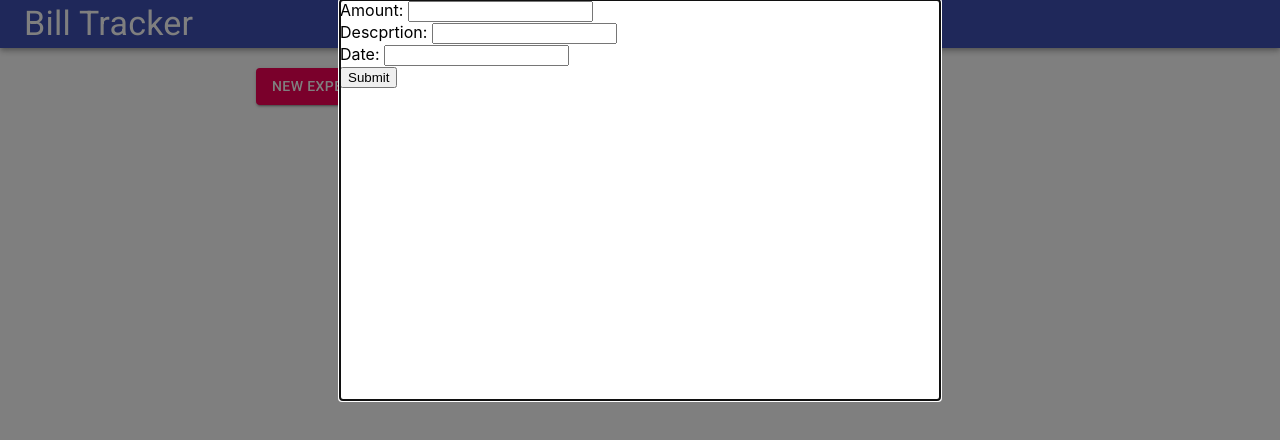
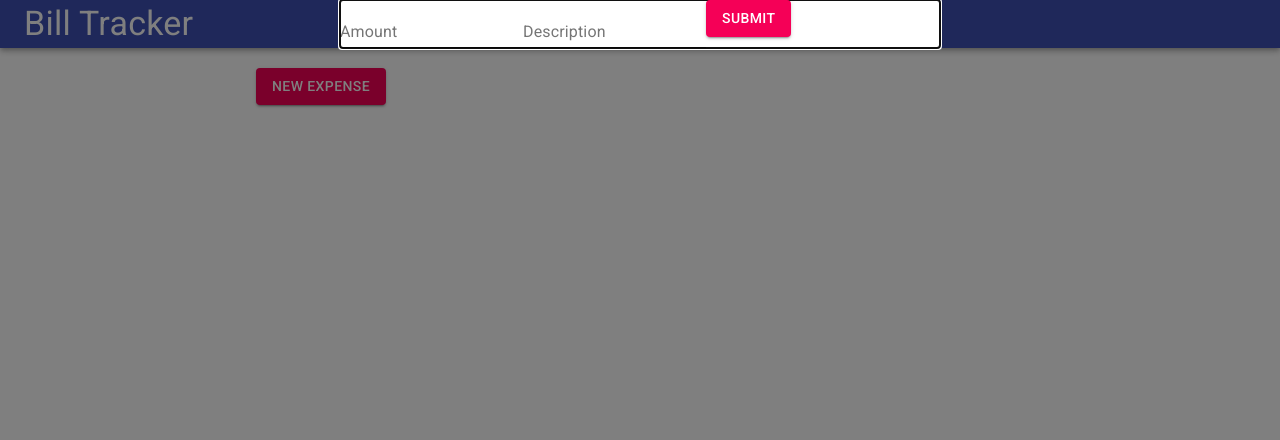
Before and after one commit to mdabdulbari/bill-tracker, a React (Create React App) app: page / in a window 1280 px wide. Shown: the top 440 px of the page. Built offline with nearby package versions, Linux system fonts and the light colour scheme.

Commit message:
add Inputs in modal

```diff
--- a/src/App.js
+++ b/src/App.js
@@ -1,3 +1,4 @@
+import { useState } from "react";
 import { Button, withStyles } from "@material-ui/core";
 
 import "./App.css";
@@ -5,15 +6,18 @@ import Header from "./components/Header";
 import styles from "./components/Header/styles";
 import ExpenseModal from "./components/ExpenseModal";
 
-function App({ classes }) {
+function App(props) {
+  const [amount, setamount] = useState("");
+
+  console.log(props);
   return (
-        <div className={classes.root}>
+    <div className={props.classes.root}>
       <Header />
-            <section className={classes.expenseSection}>
+      <section className={props.classes.expenseSection}>
         <Button color="secondary" variant="contained">
           New Expense
         </Button>
-                <ExpenseModal />
+        <ExpenseModal amount={console.log(amount)} />
       </section>
     </div>
   );
--- a/src/components/ExpenseModal/index.js
+++ b/src/components/ExpenseModal/index.js
@@ -1,21 +1,26 @@
-import { Modal, withStyles } from "@material-ui/core";
+import { Button, Input, Modal, withStyles, TextField } from "@material-ui/core";
+import { useState } from "react";
+
 import styles from "./styles";
 
-const ExpenseModal = ({ classes }) => {
+const ExpenseModal = (props) => {
+  const [amount, setAmount] = useState("");
+  const [description, setDescription] = useState("");
 
-   const onChangeAmount=(e)=>{
-       console.log(e.target.value)
-   }
+  const onChangeAmount = (e) => {
+    setAmount(e.target.value);
+    console.log(amount);
+  };
 
-   const onChangeDescprtion=(e)=>{
-    console.log(e.target.value)
+  const onChangeDescprtion = (e) => {
+    setDescription(e.target.value);
+  };
 
-}
-
-const handelSubmit =(e)=>{
-    e.preventDefault()
-
-}
+  const handelSubmit = (e) => {
+    e.preventDefault();
+    console.log(amount);
+    console.log(description);
+  };
 
   return (
     <Modal
@@ -24,21 +29,26 @@ const handelSubmit =(e)=>{
       // onClose={handleClose}
       aria-labelledby="simple-modal-title"
       aria-describedby="simple-modal-description"
-            className={classes.modal}
+      className={props.classes.modal}
     >
-            <div className={classes.modalBody}>
-
-
-
+      <div className={props.classes.modalBody}>
         <form>
-        <label>Amount: </label> <input type='text' onChange={onChangeAmount}/> <br/>
-        <label>Descprtion: </label> <input type='text' onChange={onChangeDescprtion}/><br/>
-        <label>Date: </label> <input type='text' /><br/>
-        <button onChange={handelSubmit}>Submit</button>
+          <TextField
+            id="filled-basic"
+            label="Amount"
+            type="text"
+            onChange={onChangeAmount}
+          />
+          <TextField
+            id="filled-basic"
+            label="Description"
+            type="text"
+            onChange={onChangeDescprtion}
+          />
+          <Button variant="contained" color="secondary" onClick={handelSubmit}>
+            Submit
+          </Button>
         </form>
-
-
-
       </div>
     </Modal>
   );
--- a/src/components/ExpenseModal/styles.js
+++ b/src/components/ExpenseModal/styles.js
@@ -4,8 +4,7 @@ const styles = {
     right: 50,
   },
   modalBody: {
-        margin : 'auto',
-        height: 400,
+    margin: "auto",
     width: 600,
     background: "#fff",
   },
```
Lines whose indentation alone changed are shown as unchanged.
